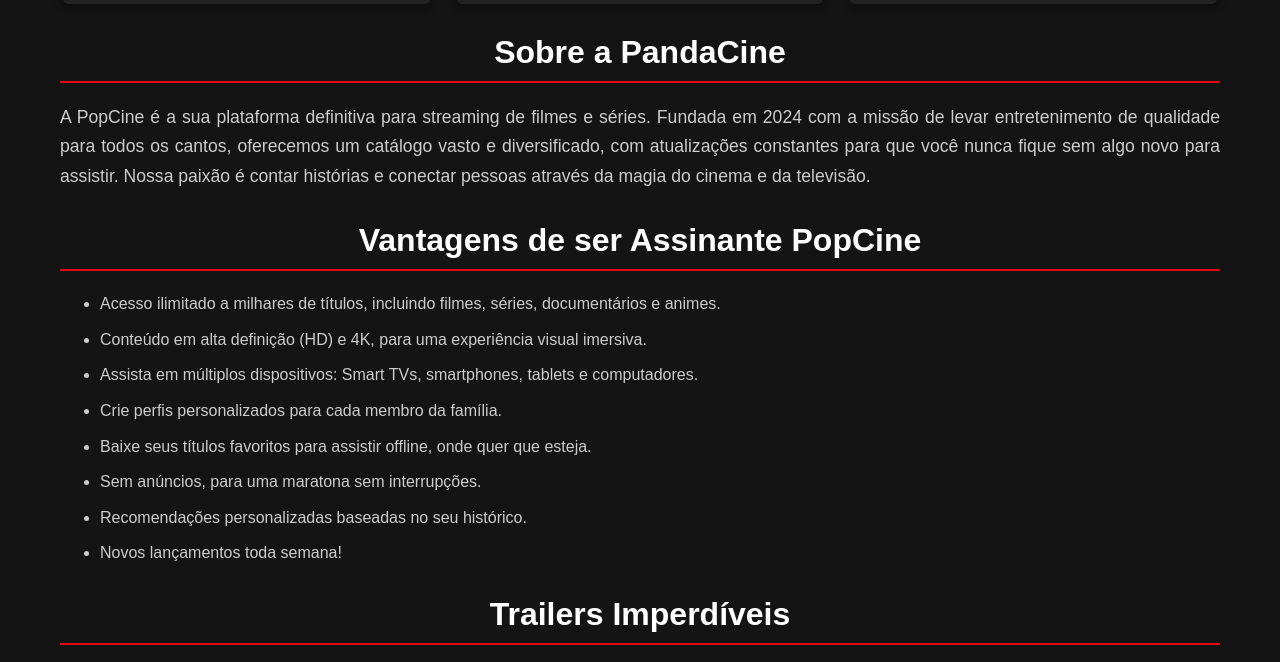
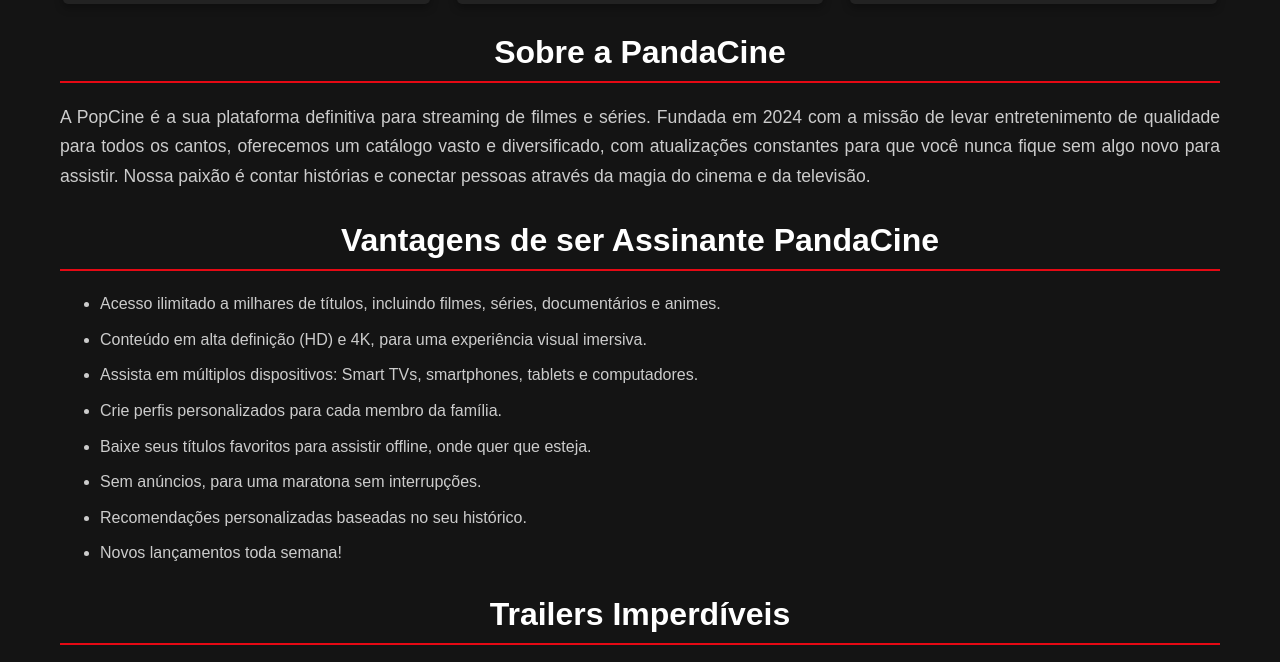
Before and after one commit to FelypeMaschio/CP-2-HTML-CSS-, a plain HTML site: page index.html in a window 1280 px wide. Shown: the part 1174-1836 px from the top of the page. Drawn offline with Linux system fonts and the light colour scheme.

Commit message:
third commit

```diff
--- a/index.html
+++ b/index.html
@@ -75,7 +75,7 @@
         </section>
 
         <section class="vantagens-assinante">
-            <h2>Vantagens de ser Assinante PopCine</h2>
+            <h2>Vantagens de ser Assinante PandaCine</h2>
             <ul>
                 <li>Acesso ilimitado a milhares de títulos, incluindo filmes, séries, documentários e animes.</li>
                 <li>Conteúdo em alta definição (HD) e 4K, para uma experiência visual imersiva.</li>
```
